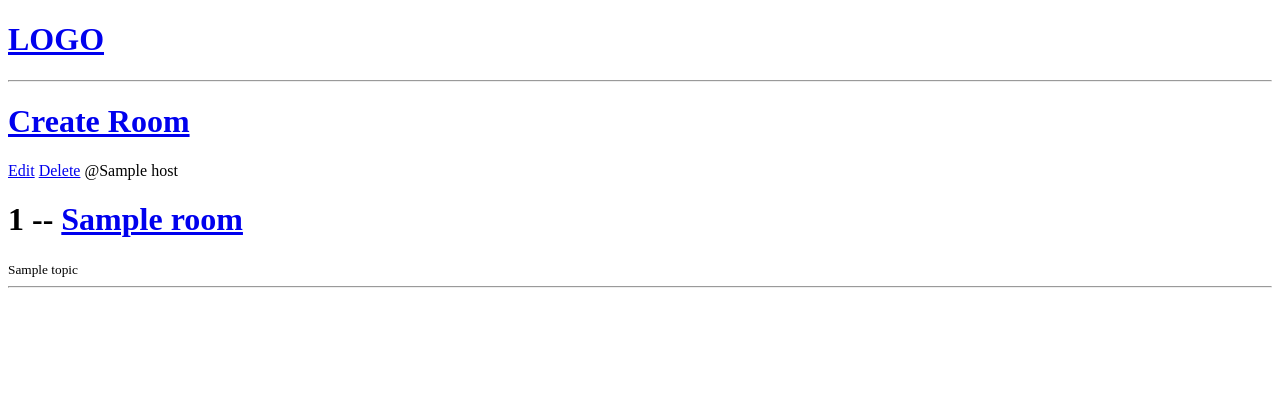
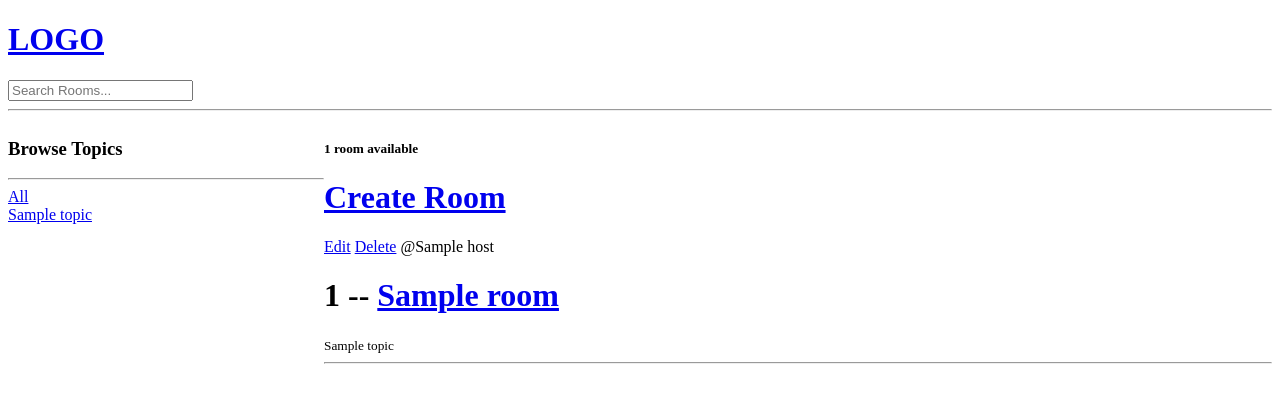
Before and after one commit to Manasseh-Kinyua/estudiar_django, a Django app: template base/templates/base/home.html in a window 1280 px wide. Shown: the top 403 px of the page. Run offline with Django 4.2, Linux system fonts and the light colour scheme; the template is opened without the code that fills it: most values are stand-ins (such as "Sample title", 1, 10 or a date in 2020).

Commit message:
configure search functionality

```diff
--- a/base/templates/base/home.html
+++ b/base/templates/base/home.html
@@ -1,6 +1,32 @@
 {% extends 'main.html' %}
 
 {% block content %}
+
+<style>
+    .home-container {
+        display: grid;
+        grid-template-columns: 1fr 3fr;
+    }
+</style>
+
+<div class="home-container">
+
+    <div>
+        <h3>Browse Topics</h3>
+        <hr>
+
+        <div>
+            <a href="{% url 'home' %}">All</a>
+        </div>
+        {% for topic in topics %}
+        <div>
+            <a href="{% url 'home' %}?q={{topic.name}}">{{topic.name}}</a>
+        </div>
+        {% endfor %}
+    </div>
+
+    <div>
+        <h5>{{room_count}} room{{room_count|pluralize:'s'}} available</h5>
         <h1><a href="{% url 'create-room' %}">Create Room</a></h1>
 
         {% for room in rooms %}
@@ -13,6 +39,9 @@
             <small>{{room.topic}}</small>
         </div>
         <hr>
+
         {% endfor %}
+    </div>
+</div>
 
 {% endblock content %}
--- a/templates/navbar.html
+++ b/templates/navbar.html
@@ -2,4 +2,8 @@
     <h1>LOGO</h1>
 </a>
 
+<form action="{% url 'home' %}" method="GET">
+    <input type="text" name="q" placeholder="Search Rooms...">
+</form>
+
 <hr>
```
Also changed, not shown: base/views.py (+14 -3 lines). Lines whose indentation alone changed are shown as unchanged.
